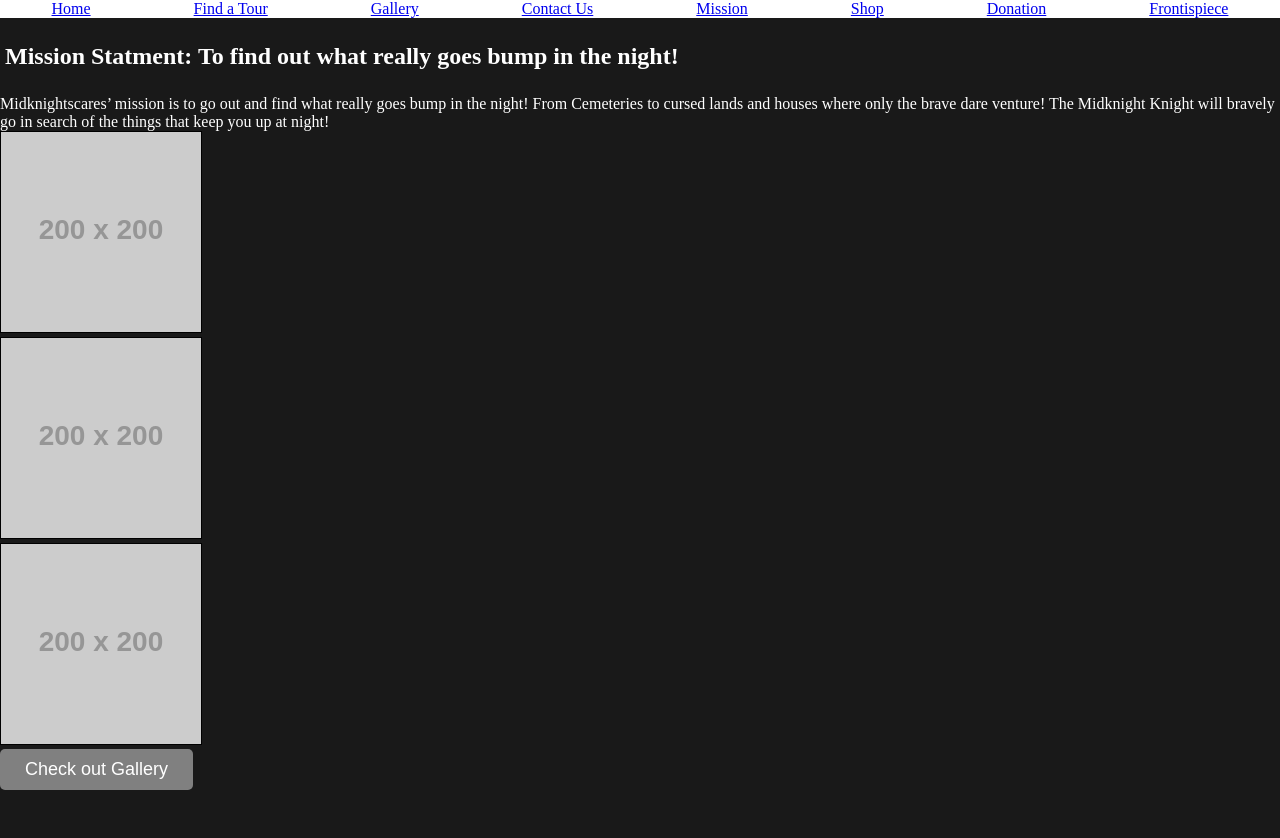
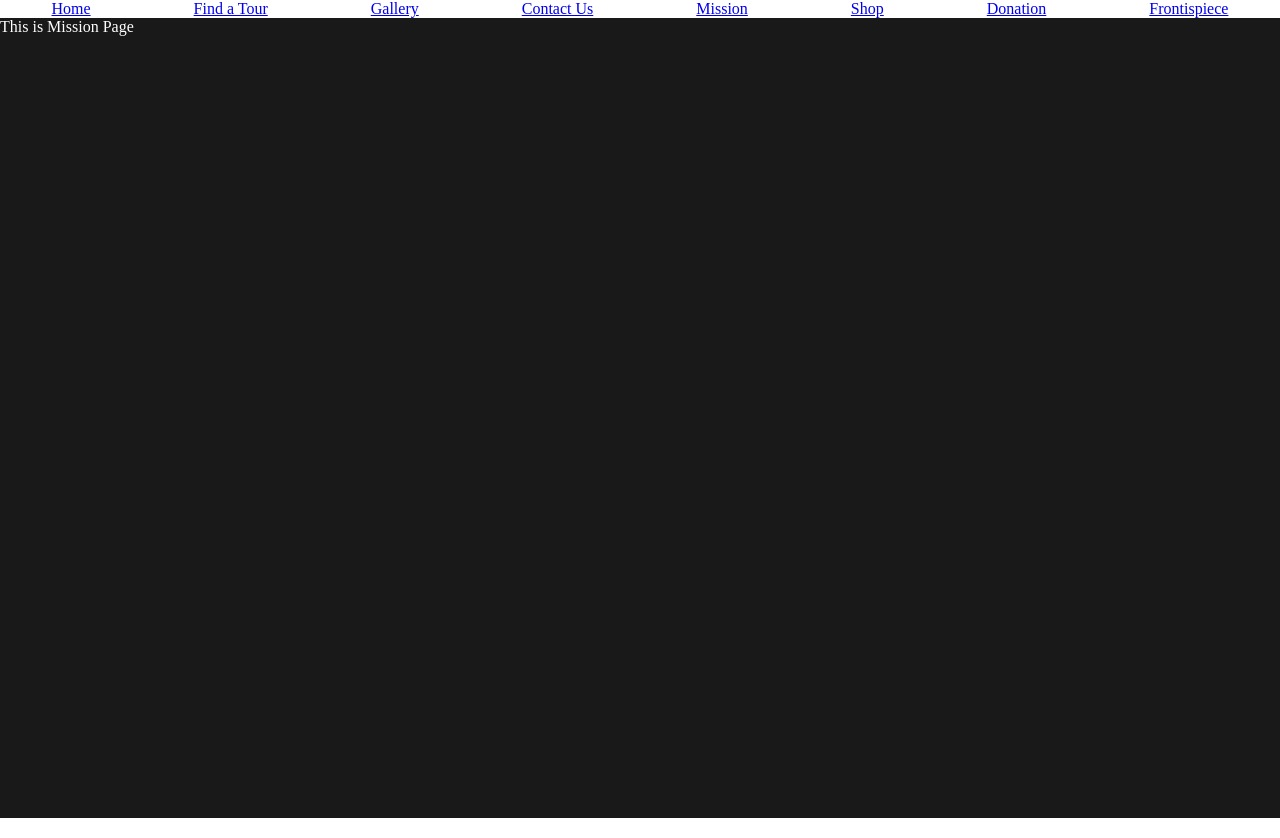
Before and after one commit to Jamzcode/Ghost_Hunter_Website, a React (Vite) app: page /mission in a window 1280 px wide. Built offline with nearby package versions, Linux system fonts and the light colour scheme.

Commit message:
added Netlify form element

```diff
--- a/index.html
+++ b/index.html
@@ -10,5 +10,10 @@
   <body>
     <div id="root"></div>
     <script type="module" src="/src/main.tsx"></script>
+    <form name="contact" netlify="" hidden="">
+      <input type="text" name="name">
+      <input type="email" name="email">
+      <textarea name="message"></textarea>
+    </form>
   </body>
 </html>
--- a/src/pages/Contact/Contact.tsx
+++ b/src/pages/Contact/Contact.tsx
@@ -2,7 +2,7 @@ import styles from "./Contact.module.css";
 
 // import ImageCard from "../../components/Image/Image";
 import Headline from "../../components/Headline/Headline";
-import Button from "../../components/Button/Button";
+// import Button from "../../components/Button/Button";
 export default function Contact() {
   return (
     <>
@@ -49,12 +49,48 @@ export default function Contact() {
             {/* MAKE: SignUp popup page for user to enter information for newsletter. */}
             <Headline headline="Join our mailing/SMS texting list" />
             <div className={styles.form}>
-              <h3>Form</h3>
+              <>
+                <form
+                  name="contact"
+                  method="POST"
+                  data-netlify="true"
+                  className={styles.formContainer}
+                >
+                  <input type="hidden" name="form-name" value="contact" />
+                  <div>
+                    <label>
+                      <div className={styles.input}>
+                        Your Name: <input type="text" name="name" />
+                      </div>
+                    </label>
+                  </div>
+                  <div>
+                    <label>
+                      <div className={styles.input}>
+                        Your Email: <input type="email" name="email" />
+                      </div>
+                    </label>
+                  </div>
+
+                  <div>
+                    <label>
+                      <div className={styles.messageBox}>
+                        Message: <textarea name="message"></textarea>
+                      </div>
+                    </label>
+                  </div>
+                  <div className={styles.btnContainer}>
+                    <button type="submit">Submit Info</button>
+                  </div>
+                </form>
+              </>
+
+              {/* <h3>Form</h3>
               <div>Name</div>
               <div>Email</div>
               <div className={styles.buttonContainer}>
                 <Button label="Submit" />
-              </div>
+              </div> */}
             </div>
           </div>
         </div>
--- a/src/pages/Mission/Mission.tsx
+++ b/src/pages/Mission/Mission.tsx
@@ -5,25 +5,7 @@ import Button from "../../components/Button/Button";
 export default function Mission() {
   return (
     <>
-      <div className="background">
-        <Headline headline="Mission Statment: To find out what really goes bump in the night!" />
-
-        <div>
-          Midknightscares’ mission is to go out and find what really goes bump
-          in the night! From Cemeteries to cursed lands and houses where only
-          the brave dare venture! The Midknight Knight will bravely go in search
-          of the things that keep you up at night!
-        </div>
-        <ImageCard />
-        <ImageCard />
-        <ImageCard />
-        {/* <ImageCard />
-        <ImageCard />
-        <ImageCard /> */}
-        <div>
-          <Button to="../gallery" label="Check out Gallery"/>
-        </div>
-      </div>
+    <div> This is Mission Page</div>
     </>
   );
 }
```
